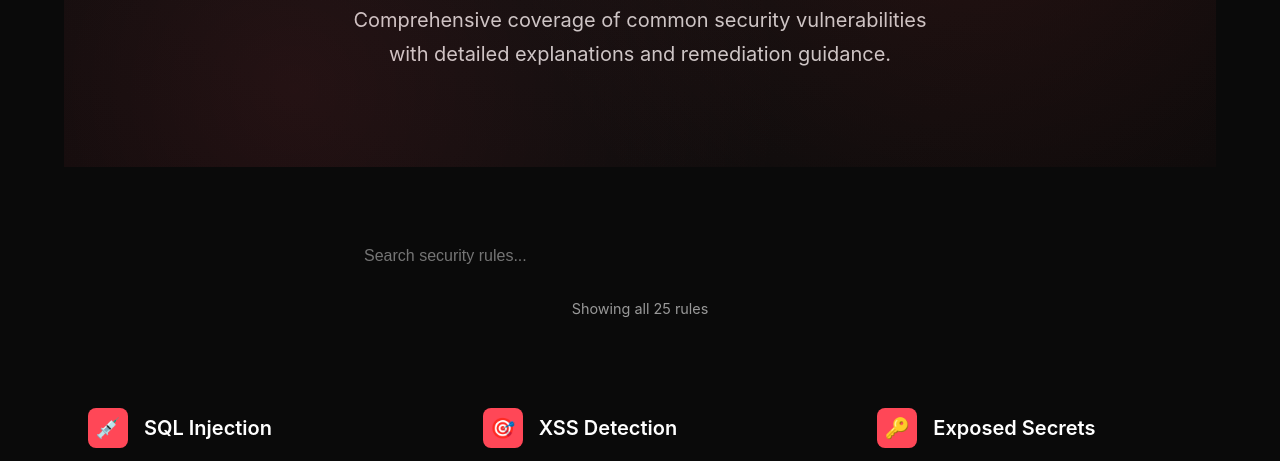
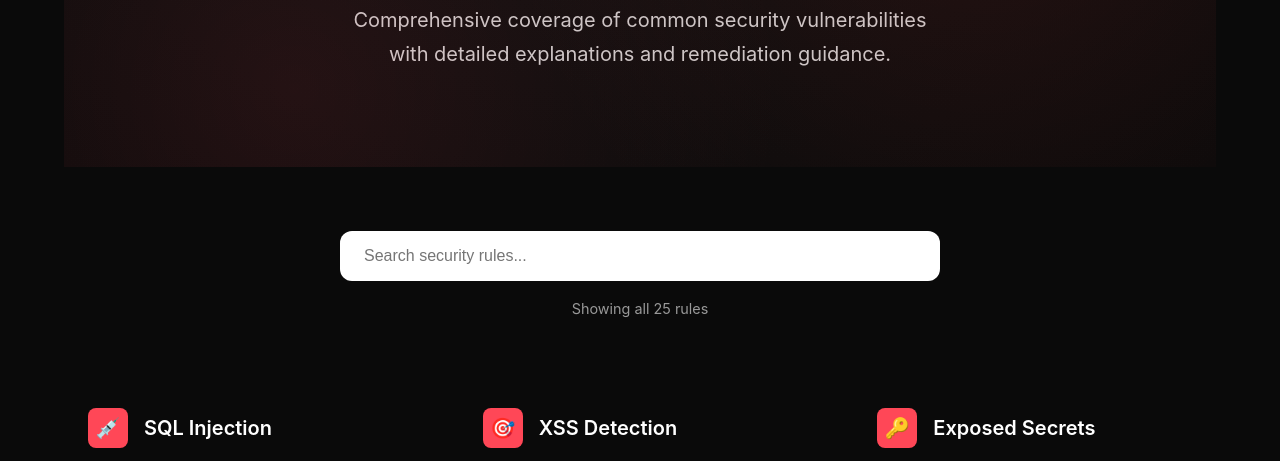
Before and after one commit to Devjosef/vibe-guard, a website built with Vite: page documents/rules.html in a window 1280 px wide. Shown: the part 322-783 px from the top of the page. Built offline with nearby package versions, Linux system fonts and the light colour scheme.

Commit message:
Fix search box visibility with white background and black text

```diff
--- a/documents/rules.html
+++ b/documents/rules.html
@@ -183,15 +183,15 @@
             border-radius: 0.75rem;
             font-size: 1rem;
             transition: all 0.2s ease;
-            background: var(--surface);
-            color: var (--text-primary);
+            background: #ffffff;
+            color: #000000;
         }
 
         .search-box:focus {
             outline: none;
             border-color: var(--primary);
-            background: var(--background);
-            box-shadow: 0 0 0 3px rgba(0, 212, 170, 0.1);
+            background: #ffffff;
+            box-shadow: 0 0 0 3px rgba(255, 71, 87, 0.3);
         }
 
         .search-stats {
```
